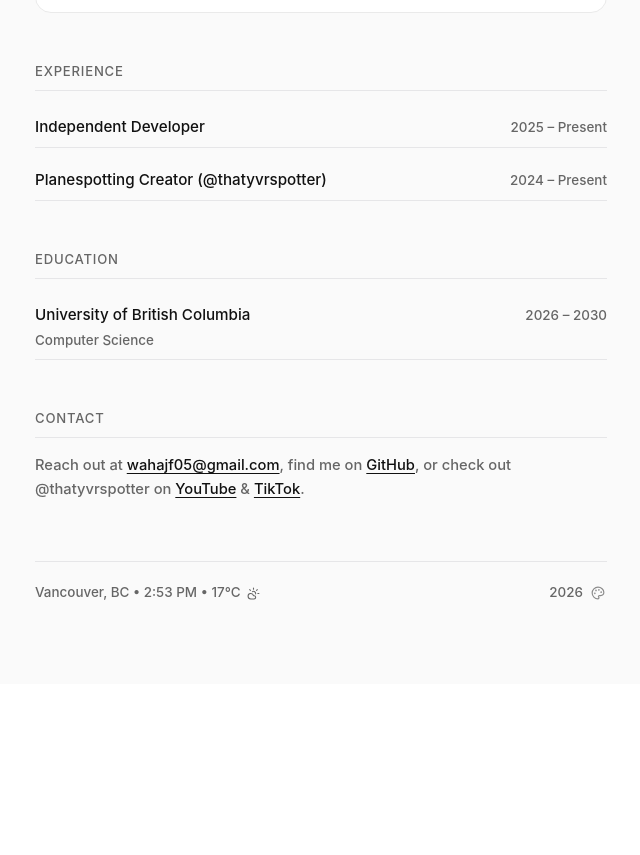
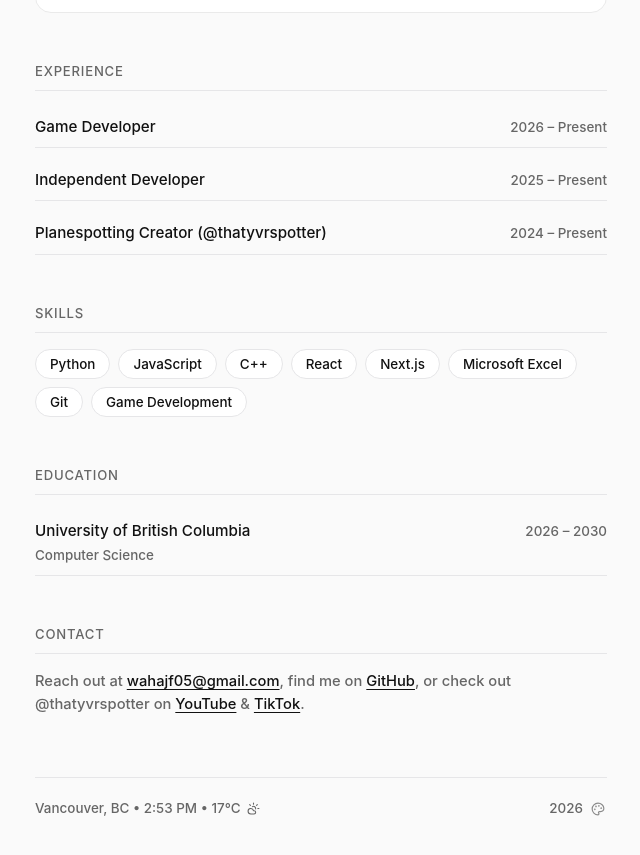
Before and after one commit to wahajf/wahajf.github.io, a Next.js app: page / in a window 1280 px wide. Shown: the part 1291-2146 px from the top of the page, without its empty margins (319-959 px from the left). Before the commit the page ends 1975 px from the top, so only its background shows below. Built offline with nearby package versions, Linux system fonts and the light colour scheme; no server answers.

Commit message:
Add Game Developer to Experience and create Skills section with pills

```diff
--- a/app/components/MainContent.jsx
+++ b/app/components/MainContent.jsx
@@ -292,6 +292,42 @@ export default function MainContent() {
             </div>
           </section>
 
+          {/* Skills Section */}
+          <section id="skills" style={{ scrollMarginTop: '100px', marginBottom: '48px' }}>
+            <div style={{
+              fontSize: '0.82rem',
+              fontWeight: '500',
+              textTransform: 'uppercase',
+              letterSpacing: '0.06em',
+              color: 'var(--muted)',
+              marginBottom: '16px',
+              paddingBottom: '8px',
+              borderBottom: '1px solid var(--border)'
+            }}>
+              Skills
+            </div>
+
+            <div style={{ display: 'flex', flexWrap: 'wrap', gap: '8px' }}>
+              {profileData.skills.map((skill, index) => (
+                <span
+                  key={index}
+                  style={{
+                    fontSize: '0.84rem',
+                    fontWeight: '500',
+                    color: 'var(--text)',
+                    backgroundColor: 'var(--card-bg)',
+                    border: '1px solid var(--border)',
+                    padding: '6px 14px',
+                    borderRadius: '9999px',
+                    lineHeight: '1.2'
+                  }}
+                >
+                  {skill}
+                </span>
+              ))}
+            </div>
+          </section>
+
           {/* Education Section */}
           <section id="education" style={{ scrollMarginTop: '100px', marginBottom: '48px' }}>
             <div style={{
--- a/app/components/PillNavbar.jsx
+++ b/app/components/PillNavbar.jsx
@@ -25,6 +25,7 @@ export default function PillNavbar() {
     { label: 'About', href: '#about' },
     { label: 'Work', href: '#work' },
     { label: 'Experience', href: '#experience' },
+    { label: 'Skills', href: '#skills' },
     { label: 'Contact', href: '#contact' }
   ];
 
--- a/app/data/profileData.js
+++ b/app/data/profileData.js
@@ -38,6 +38,11 @@ export const profileData = {
   ],
   experience: [
     {
+      role: "Game Developer",
+      organization: "Independent",
+      period: "2026 – Present"
+    },
+    {
       role: "Independent Developer",
       organization: "Self-Employed",
       period: "2025 – Present"
@@ -48,6 +53,16 @@ export const profileData = {
       period: "2024 – Present"
     }
   ],
+  skills: [
+    "Python",
+    "JavaScript",
+    "C++",
+    "React",
+    "Next.js",
+    "Microsoft Excel",
+    "Git",
+    "Game Development"
+  ],
   education: [
     {
       institution: "University of British Columbia",
```
Also changed, not shown: index.html (+22 -0 lines).
